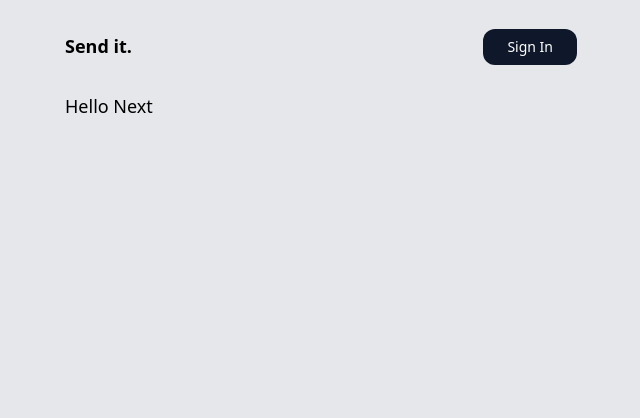
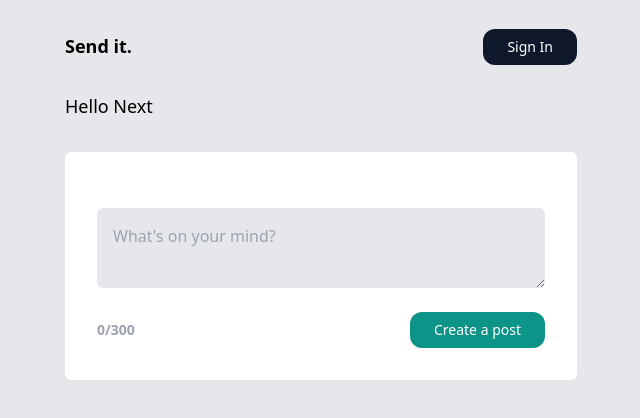
Before and after one commit to somunachima/anime-shoutouts, a Next.js app: page / in a window 1280 px wide. Shown: the top 418 px of the page, without its empty margins (319-959 px from the left). Built offline with nearby package versions, Linux system fonts and the light colour scheme; no server answers.

Commit message:
add form for user to ssubmit comments and add styling for form

```diff
--- a/app/auth/Logged.tsx
+++ b/app/auth/Logged.tsx
@@ -4,13 +4,24 @@
 import {signOut} from "next-auth/react"
 import Link from "next/link"
 
-export default function Logged(){
+type User = {
+  image: string
+}
+
+export default function Logged({ image }: User){
     return(
         <li className="flex gap-8 items-center">
           <button onClick={() => signOut()} className="text-sm bg-transparent text-gray-800 py-2 px-6 rounded-xl disabled:opacity-25 border border-gray-800 hover:bg-slate-700 hover:text-white -my-2.5 ml-8">Sign Out</button>
 
           <Link href={"/dashboard"}>
-
+            <Image
+              width={64}
+              height={64}
+              className="w-14 rounded-full"
+              src={image}
+              alt=""
+              priority
+            />
           </Link>
 
         </li>
--- a/app/auth/Nav.tsx
+++ b/app/auth/Nav.tsx
@@ -1,4 +1,5 @@
 import Link from "next/link"
+import Image from "next/image"
 import Login from "./Login"
 import Logged from "./Logged"
 import { getServerSession } from "next-auth/next"
@@ -16,7 +17,7 @@
     <ul className="flex items-center gap-6">
       {!session?.user && <Login />}
       {session?.user && <h1>Welcome {session.user.name} !</h1>}
-      {session?.user && <Logged />}
+      {session?.user && <Logged image={session.user?.image || ""} />}
     </ul>
   </nav>
   )
--- /dev/null
+++ b/app/components/AddPost.tsx
@@ -0,0 +1,31 @@
+'use client'
+import { useState } from "react"
+
+
+export default function CreatePost(){
+  const [title, setTitle] = useState("")
+  const [isDisabled, setIsDisabled] = useState(false)
+  return(
+    <form className="bg-white my-8 p-8 rounded-md">
+      <div className="flex flex-col my-4">
+        <textarea
+        onChange={(e) => setTitle(e.target.value)}
+        name="title"
+        value={title}
+        placeholder="What's on your mind?"
+        className="p-4 text-1g rounded-md my-2 bg-gray-200"
+        ></textarea>
+      </div>
+      <div className="flex items-center justify-between gap-2" >
+        <p className={`font-bold text-sm text-gray-400 ${title.length > 300 ? "text-red-700" : "text-gray-400"}`}>{`${title.length}/300`}</p>
+        <button
+          disabled={isDisabled}
+          className="text-sm bg-teal-600 text-white py-2 px-6 rounded-xl disabled:opacity-25 hover:bg-teal-700"
+          type="submit"
+        >
+          Create a post
+        </button>
+      </div>
+    </form>
+    )
+}
--- a/app/page.tsx
+++ b/app/page.tsx
@@ -1,9 +1,12 @@
+'use client'
 import "tailwindcss/tailwind.css";
+import AddPost from "./components/AddPost";
 
 export default function Home() {
   return (
     <main>
       <h1 className="text-lg py-50">Hello Next</h1>
+      <AddPost />
     </main>
   )
 }
--- a/next.config.js
+++ b/next.config.js
@@ -3,6 +3,9 @@
   experimental: {
     appDir: true,
   },
+  images: {
+    domains: ["lh3.googleusercontent.com", "avatars.githubusercontent.com"],
+  }
 }
 
 module.exports = nextConfig
```
